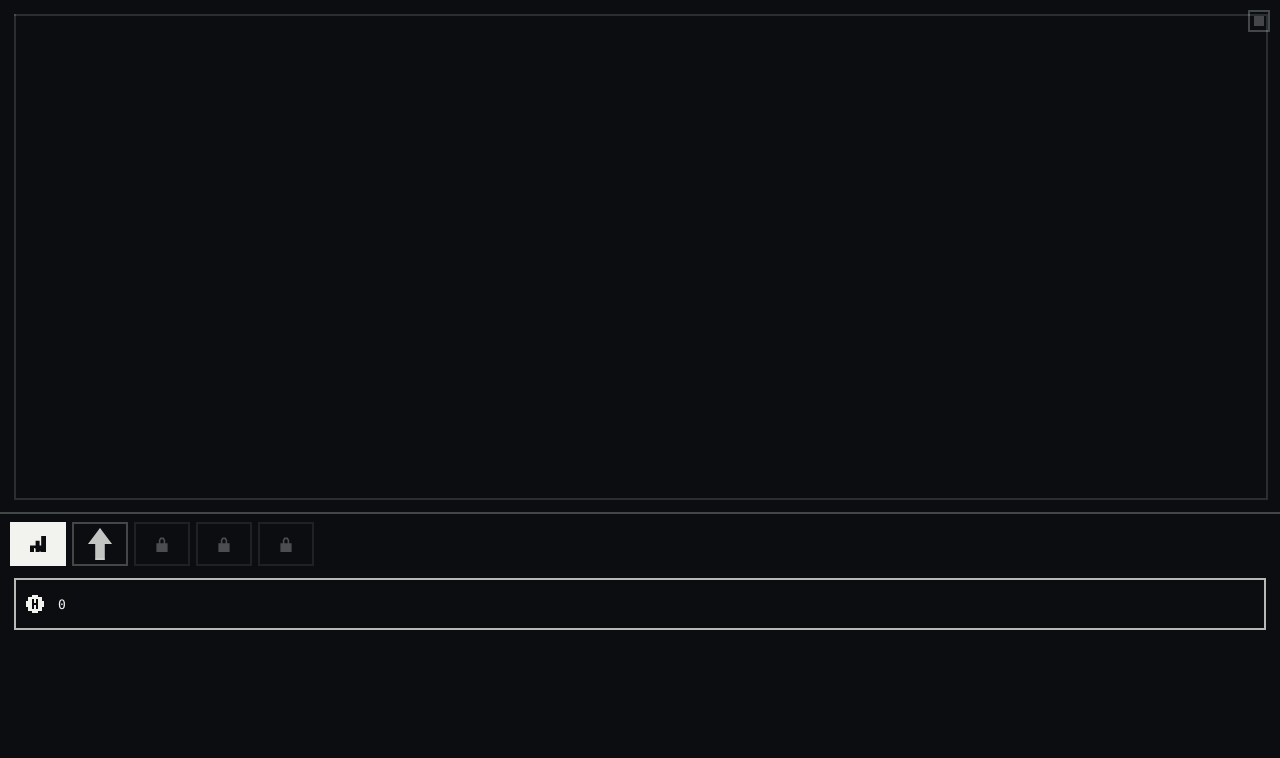
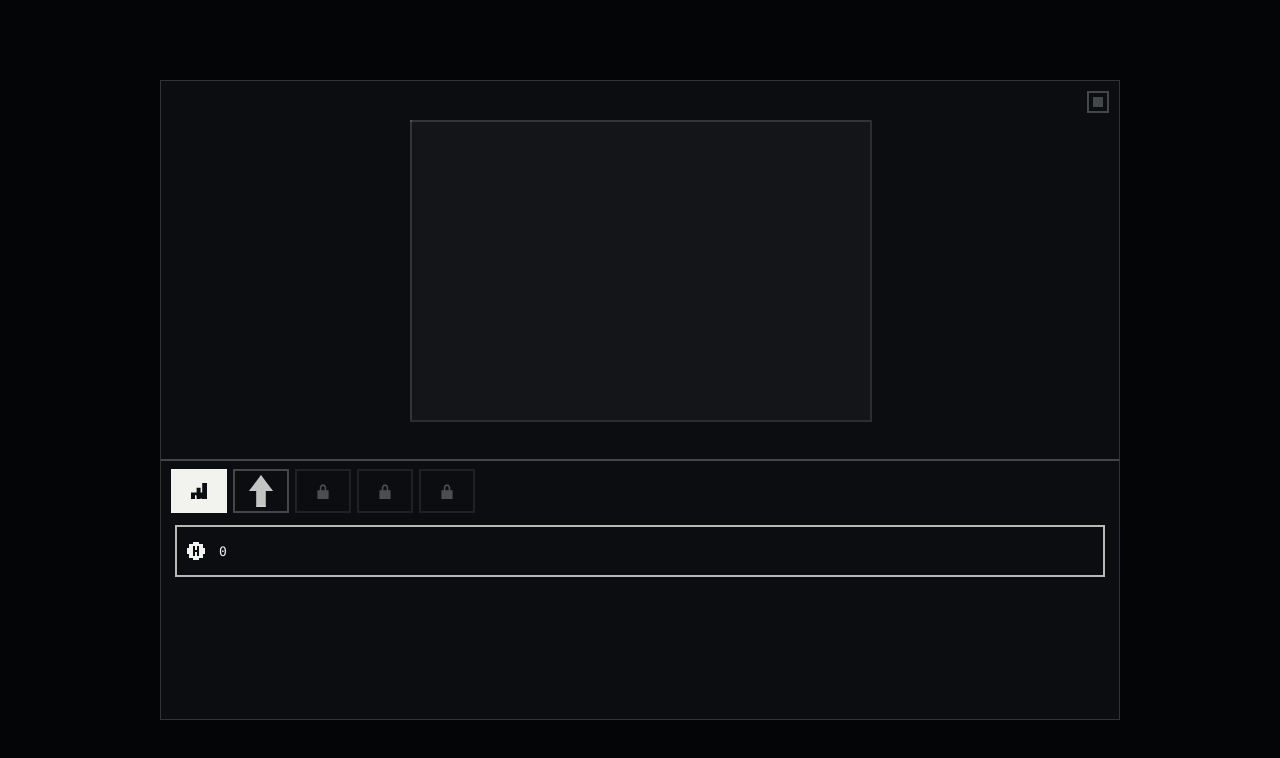
Before and after one commit to Jason-Jisu-Lee/atomling, a plain HTML site: page index.html in a window 1280 px wide. Drawn offline with Linux system fonts and the light colour scheme.

Commit message:
fixed 960x640 stage, small fixed vessel, 3s H timer, rates hover-only, hold removed, active-guidance parked
Co-Authored-By: Claude Fable 5 <noreply@anthropic.com>

```diff
--- a/game.js
+++ b/game.js
@@ -17,7 +17,7 @@ const RECIPE_OF = {};
 for (const r of RECIPES) RECIPE_OF[r.out] = r;
 const DRAW_CAP = 100;
 const ENT_CAP = 600;
-const BASE_SPAWN = 0.5;
+const BASE_SPAWN = 1/3;
 const SAVE_KEY = "atomling_v01";
 const INKC = "#f2f3ef";
 const BGC = "#0b0d10";
@@ -72,7 +72,6 @@ for (const el of ELS) S.counts[el] = 0;
 
 let entities = [];
 let flashes = [];
-let held = false;
 let spawnAcc = 0;
 let eid = 0;
 const hist = {};
@@ -92,27 +91,27 @@ const UPS = [
 function spawnRate(){
   let r = BASE_SPAWN;
   UPS.forEach((u,i)=>{ r *= u.mult(S.upgrades[i]); });
-  if (held) r *= 2;
   return r;
 }
-function baseRate(){
-  let r = BASE_SPAWN;
-  UPS.forEach((u,i)=>{ r *= u.mult(S.upgrades[i]); });
-  return r;
-}
+const baseRate = spawnRate;
 
 let cv, ctx, W, H, DPR;
 let SC = 3;
 const VES = { x0:0, y0:0, x1:0, y1:0 };
 function resize(){
   DPR = Math.min(2, window.devicePixelRatio||1);
-  const r = cv.getBoundingClientRect();
-  W = r.width; H = r.height;
+  W = cv.offsetWidth; H = cv.offsetHeight;
   cv.width = Math.round(W*DPR); cv.height = Math.round(H*DPR);
   ctx.setTransform(DPR,0,0,DPR,0,0);
   ctx.imageSmoothingEnabled = false;
-  SC = H < 480 ? 2 : 3;
-  VES.x0 = 14; VES.y0 = 14; VES.x1 = W-14; VES.y1 = H-14;
+  const bw = Math.min(460, W-28), bh = Math.min(300, H-28);
+  VES.x0 = Math.round((W-bw)/2); VES.y0 = Math.round((H-bh)/2);
+  VES.x1 = VES.x0 + bw; VES.y1 = VES.y0 + bh;
+}
+function fitStage(){
+  const s = Math.min(1, window.innerWidth/960, window.innerHeight/640);
+  document.getElementById("game").style.transform =
+    `translate(-50%,-50%) scale(${s.toFixed(4)})`;
 }
 
 function record(el){
@@ -261,6 +260,8 @@ function jit(j, t){
 function draw(t){
   ctx.fillStyle = BGC;
   ctx.fillRect(0,0,W,H);
+  ctx.fillStyle = "rgba(240,243,239,.03)";
+  ctx.fillRect(VES.x0, VES.y0, VES.x1-VES.x0, VES.y1-VES.y0);
   ctx.fillStyle = "rgba(240,243,239,.14)";
   ctx.fillRect(VES.x0, VES.y0, VES.x1-VES.x0, 2);
   ctx.fillRect(VES.x0, VES.y1, VES.x1-VES.x0, 2);
@@ -366,11 +367,12 @@ function buildFormationRows(){
       rate.className = "rateBig";
       rate.hidden = true;
       row.appendChild(rate);
+      const pm = document.createElement("span");
+      pm.className = "permin";
+      row.appendChild(pm);
     }
-    const pm = document.createElement("span");
-    pm.className = "permin";
-    row.appendChild(pm);
-    row.addEventListener("pointerenter", e => showTip(recipeText(el), e.clientX, e.clientY));
+    row.addEventListener("pointerenter", e =>
+      showTip(recipeText(el) + `<br>~${ratePerMin(el).toFixed(el==="H"?0:1)}/min`, e.clientX, e.clientY));
     row.addEventListener("pointerleave", hideTip);
     tabContent.appendChild(row);
   }
@@ -410,11 +412,11 @@ function refreshTab(){
     for (const row of rows){
       const el = row.dataset.el;
       row.querySelector(".cnt").textContent = S.counts[el];
-      row.querySelector(".permin").textContent = "~" + ratePerMin(el).toFixed(el==="H"?0:1) + "/min";
       if (el === "H"){
         const r = spawnRate();
         const bar = row.querySelector(".barBox");
         const rate = row.querySelector(".rateBig");
+        row.querySelector(".permin").textContent = (1/r).toFixed(1) + "s";
         if (r > 1.5){
           bar.hidden = true; rate.hidden = false;
           rate.textContent = "~" + r.toFixed(1) + "/s";
@@ -518,10 +520,9 @@ function frame(ts){
 
 cv = document.getElementById("chamber");
 ctx = cv.getContext("2d");
+fitStage();
 resize();
-window.addEventListener("resize", resize);
-cv.addEventListener("pointerdown", () => held = true);
-window.addEventListener("pointerup", () => held = false);
+window.addEventListener("resize", () => { fitStage(); resize(); });
 document.addEventListener("visibilitychange", () => { if (document.hidden) save(); });
 setInterval(() => { if (S.activated && performance.now()-lastSim > 700) stepSim(); }, 800);
 setInterval(refreshTab, 100);
--- a/index.html
+++ b/index.html
@@ -5,7 +5,7 @@
 <meta name="viewport" content="width=device-width, initial-scale=1, viewport-fit=cover">
 <meta name="theme-color" content="#08090b">
 <title>Atomling</title>
-<link rel="stylesheet" href="style.css?v=3">
+<link rel="stylesheet" href="style.css?v=4">
 </head>
 <body>
 <div id="game">
@@ -26,6 +26,6 @@
   </div>
 </div>
 <div id="tip" hidden></div>
-<script src="game.js?v=2"></script>
+<script src="game.js?v=3"></script>
 </body>
 </html>
--- a/style.css
+++ b/style.css
@@ -3,7 +3,10 @@
 html,body{ margin:0; padding:0; height:100%; background:#08090b; overflow:hidden; }
 body{ font-family:Consolas,"Cascadia Mono",monospace; color:#dfe3e8; user-select:none; }
 
-#game{ display:flex; flex-direction:column; height:100%; }
+body{ display:flex; align-items:center; justify-content:center; background:#040506; }
+#game{ display:flex; flex-direction:column; width:960px; height:640px;
+  position:fixed; left:50%; top:50%; background:#08090b;
+  border:1px solid rgba(240,243,239,.18); transform-origin:center; }
 #chamberWrap{ position:relative; flex:1; min-height:0; }
 #chamber{ position:absolute; inset:0; width:100%; height:100%; display:block; touch-action:none; }
 
@@ -18,7 +21,7 @@ body{ font-family:Consolas,"Cascadia Mono",monospace; color:#dfe3e8; user-select
 #reset.arm{ border-color:#f2f3ef; }
 #reset.arm::after{ background:#f2f3ef; }
 
-#panel{ height:clamp(220px, 36vh, 300px); border-top:2px solid rgba(240,243,239,.25);
+#panel{ height:260px; border-top:2px solid rgba(240,243,239,.25);
   display:flex; flex-direction:column; background:#0b0d10; }
 #tabbar{ display:flex; gap:6px; padding:8px 10px 0; }
 .tab{ width:56px; height:44px; background:none; border:2px solid rgba(240,243,239,.25);
```
Also changed, not shown: 1 other file.
